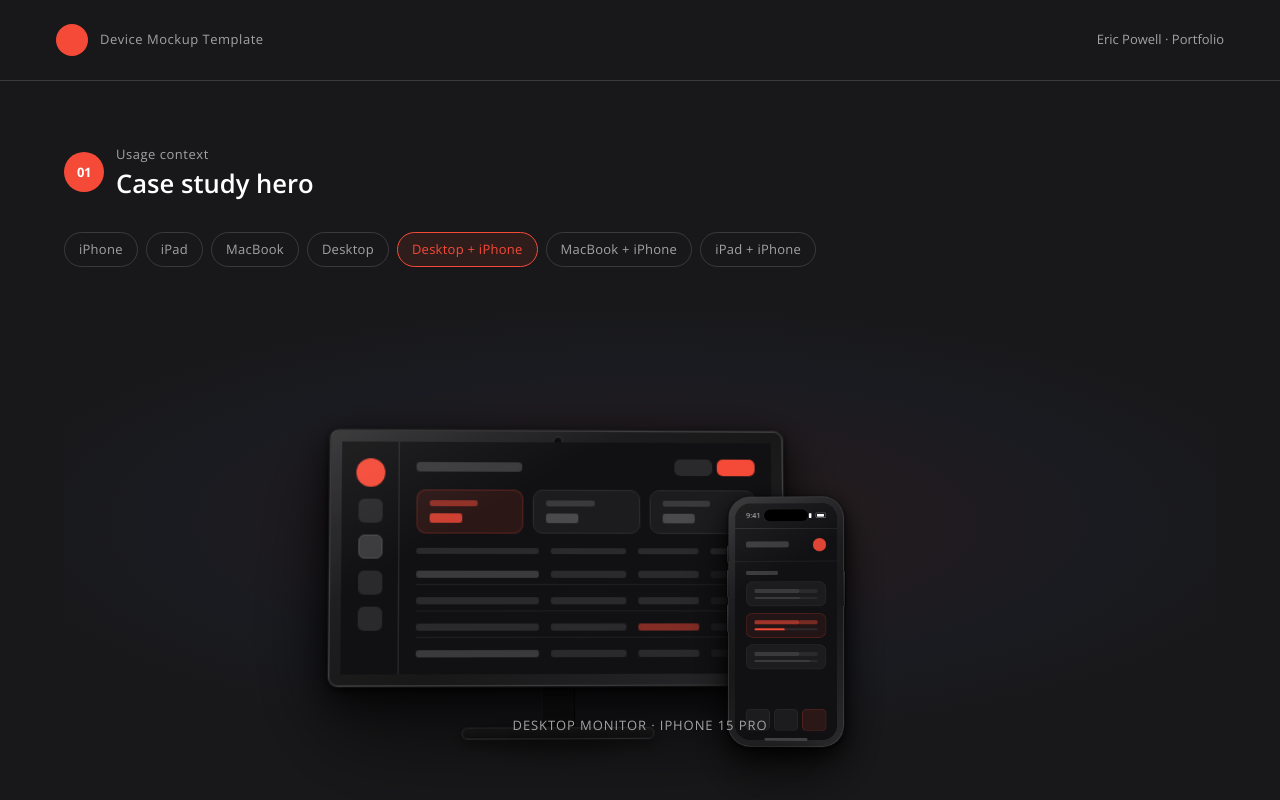
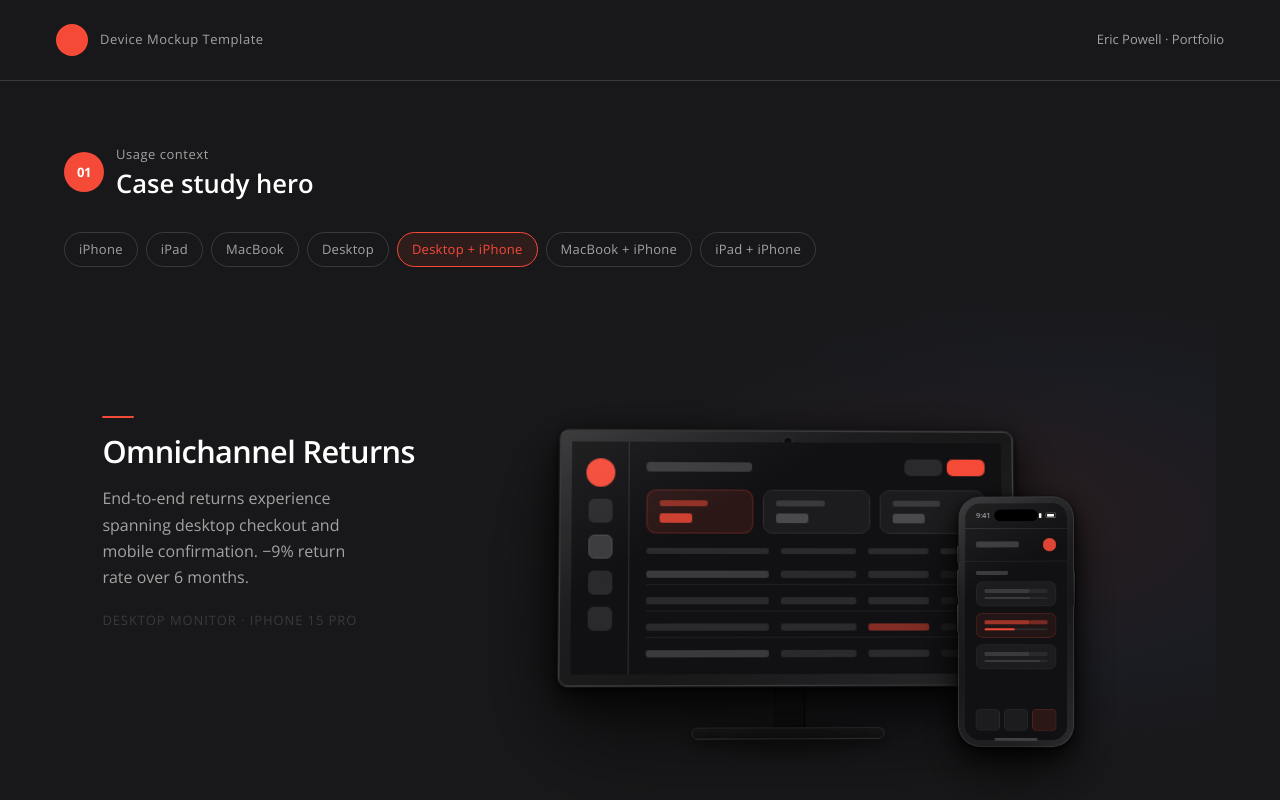
Before and after one commit to HelloEricPowellDesign/device-mockup-template, a React (Vite) app: page / in a window 1280 px wide. Shown: the top 800 px of the page. Built offline with nearby package versions, Linux system fonts and the light colour scheme; the HTML template or start-up script is replaced by a standard one.

Commit message:
prompt: 52

```diff
--- a/src/App.tsx
+++ b/src/App.tsx
@@ -4,16 +4,53 @@ import DeviceMockup, { DeviceType, DeviceSpec } from './components/DeviceMockup'
 type HeroOption = {
   label: string;
   spec: DeviceSpec;
+  title?: string;
+  description?: string;
 };
 
 const heroOptions: HeroOption[] = [
-  { label: 'iPhone',               spec: 'iphone' },
-  { label: 'iPad',                 spec: 'ipad' },
-  { label: 'MacBook',              spec: 'macbook' },
-  { label: 'Desktop',              spec: 'desktop' },
-  { label: 'Desktop + iPhone',     spec: ['desktop', 'iphone'] },
-  { label: 'MacBook + iPhone',     spec: ['macbook', 'iphone'] },
-  { label: 'iPad + iPhone',        spec: ['ipad', 'iphone'] },
+  {
+    label: 'iPhone',
+    spec: 'iphone',
+    title: 'Transit Companion',
+    description: 'A real-time transit app designed for commuters navigating complex urban networks. Focused on glanceability and one-handed use.',
+  },
+  {
+    label: 'iPad',
+    spec: 'ipad',
+    title: 'NSRL Form',
+    description: 'Operator intake tool for Nike Sport Research Lab. Streamlined a multi-step form flow into a single-session iPad experience.',
+  },
+  {
+    label: 'MacBook',
+    spec: 'macbook',
+    title: 'Analytics Platform',
+    description: 'A data exploration dashboard for performance marketers. Reduced time-to-insight from 40 minutes to under 5.',
+  },
+  {
+    label: 'Desktop',
+    spec: 'desktop',
+    title: 'Design System',
+    description: 'A token-based design system built for scale. Shipped across 6 product surfaces with a team of 14 engineers.',
+  },
+  {
+    label: 'Desktop + iPhone',
+    spec: ['desktop', 'iphone'],
+    title: 'Omnichannel Returns',
+    description: 'End-to-end returns experience spanning desktop checkout and mobile confirmation. −9% return rate over 6 months.',
+  },
+  {
+    label: 'MacBook + iPhone',
+    spec: ['macbook', 'iphone'],
+    title: 'Loyalty Platform',
+    description: 'Cross-device loyalty program redesign. Unified web and mobile touchpoints into a single coherent experience.',
+  },
+  {
+    label: 'iPad + iPhone',
+    spec: ['ipad', 'iphone'],
+    title: 'Field Operations',
+    description: 'Companion tools for field teams — iPad as primary workstation, iPhone for quick status checks and approvals.',
+  },
 ];
 
 const cardExamples: { label: string; sub: string; spec: DeviceSpec }[] = [
@@ -102,7 +139,12 @@ export default function App() {
 
           {/* Hero mockup — overflow visible so 3D rotation never clips */}
           <div style={{ overflow: 'visible' }}>
-            <DeviceMockup devices={active.spec} size="hero" />
+            <DeviceMockup
+              devices={active.spec}
+              size="hero"
+              title={active.title}
+              description={active.description}
+            />
           </div>
         </div>
       </section>
--- a/src/components/DeviceMockup.tsx
+++ b/src/components/DeviceMockup.tsx
@@ -7,6 +7,8 @@ export type DeviceSpec = DeviceType | [DeviceType, DeviceType];
 export interface DeviceMockupProps {
   devices: DeviceSpec;
   size: DisplaySize;
+  title?: string;       // shown top-left in hero layout
+  description?: string; // shown below title in hero layout
   className?: string;
 }
 
@@ -271,30 +273,57 @@ function ScaledDevice({ device, size, role, animClass, animDelay = '0s', zIndex
 /* ════════════════════════
    DeviceMockup — public API
    ════════════════════════ */
-export default function DeviceMockup({ devices, size, className = '' }: DeviceMockupProps) {
+export default function DeviceMockup({ devices, size, title, description, className = '' }: DeviceMockupProps) {
   const hero = size === 'hero';
+  const hasText = hero && (title || description);
+
   const isSingle = typeof devices === 'string';
-  const primaryType  = isSingle ? (devices as DeviceType) : devices[0];
+  const primaryType   = isSingle ? (devices as DeviceType) : devices[0];
   const secondaryType = isSingle ? null : devices[1];
 
-  const primaryScale    = getScale(primaryType, size, isSingle ? 'single' : 'primary');
+  const primaryScale     = getScale(primaryType, size, isSingle ? 'single' : 'primary');
   const primaryApparentW = NATURAL[primaryType].w * primaryScale;
 
-  // Horizontal nudge so primary sits slightly left and secondary overlaps right
+  // In single-column mode, nudge pairs left/right from center.
+  // In two-column mode, devices are centered within the right column (nudge = 0 base).
   const primaryNudge   = isSingle ? 0 : -Math.round(primaryApparentW * 0.18);
   const secondaryNudge = isSingle ? 0 :  Math.round(primaryApparentW * 0.32);
 
-  const containerH = hero
-    ? 'clamp(440px, 58vh, 580px)'
-    : size === 'card' ? '220px' : '220px';
+  const containerH = hero ? 'clamp(440px, 58vh, 580px)' : '220px';
 
-  const bloom = isSingle
-    ? `radial-gradient(ellipse 62% 58% at 50% 50%, rgba(245,74,56,0.09) 0%, rgba(80,100,200,0.05) 45%, #18181a 72%)`
-    : `radial-gradient(ellipse 80% 65% at 50% 50%, rgba(245,74,56,0.08) 0%, rgba(80,100,200,0.04) 50%, #18181a 75%)`;
+  const bloom = `radial-gradient(ellipse ${hasText ? '90% 80%' : '62% 58%'} at ${hasText ? '70%' : '50%'} 50%,
+    rgba(245,74,56,0.09) 0%,
+    rgba(80,100,200,0.05) 45%,
+    #18181a 72%)`;
 
-  const label = isSingle
+  const deviceLabel = isSingle
     ? DEVICE_LABELS[primaryType]
     : `${DEVICE_LABELS[primaryType]} · ${DEVICE_LABELS[secondaryType!]}`;
+
+  /* ── Device scene (shared between single-col and two-col) ── */
+  const DeviceScene = ({ column }: { column: boolean }) => (
+    <div style={{ position: 'relative', width: '100%', height: '100%' }}>
+      <ScaledDevice
+        device={primaryType}
+        size={size}
+        role={isSingle ? 'single' : 'primary'}
+        animClass="device-float"
+        nudgeX={column ? primaryNudge : primaryNudge}
+        zIndex={2}
+      />
+      {secondaryType && (
+        <ScaledDevice
+          device={secondaryType}
+          size={size}
+          role="secondary"
+          animClass="device-float-subtle"
+          animDelay="-3s"
+          nudgeX={column ? secondaryNudge : secondaryNudge}
+          zIndex={3}
+        />
+      )}
+    </div>
+  );
 
   return (
     <div
@@ -303,14 +332,12 @@ export default function DeviceMockup({ devices, size, className = '' }: DeviceMo
         position: 'relative',
         width: '100%',
         height: containerH,
-        // overflow VISIBLE on outer — devices must not clip during 3D rotation
-        overflow: 'visible',
+        overflow: 'visible', // never clip 3D rotation
       }}
     >
-      {/* Background / vignette layer — clipped to container shape */}
+      {/* Background bloom — always full-width, clipped to shape */}
       <div style={{
-        position: 'absolute',
-        inset: 0,
+        position: 'absolute', inset: 0,
         borderRadius: hero ? 0 : 'var(--radius-card)',
         overflow: 'hidden',
         background: bloom,
@@ -319,36 +346,83 @@ export default function DeviceMockup({ devices, size, className = '' }: DeviceMo
         {hero && (
           <div style={{
             position: 'absolute', inset: 0,
-            background: 'radial-gradient(ellipse 100% 100% at 50% 50%, transparent 42%, rgba(24,24,26,0.88) 100%)',
+            background: hasText
+              ? 'radial-gradient(ellipse 60% 100% at 100% 50%, transparent 30%, rgba(24,24,26,0.92) 80%)'
+              : 'radial-gradient(ellipse 100% 100% at 50% 50%, transparent 42%, rgba(24,24,26,0.88) 100%)',
           }} />
         )}
       </div>
 
-      {/* Device scene — sits above background, no clip */}
-      <div style={{ position: 'absolute', inset: 0, zIndex: 1 }}>
-        <ScaledDevice
-          device={primaryType}
-          size={size}
-          role={isSingle ? 'single' : 'primary'}
-          animClass="device-float"
-          nudgeX={primaryNudge}
-          zIndex={isSingle ? 2 : 2}
-        />
+      {hasText ? (
+        /* ── Two-column: text left · device right ── */
+        <div style={{ position: 'absolute', inset: 0, display: 'flex', zIndex: 1 }}>
 
-        {secondaryType && (
-          <ScaledDevice
-            device={secondaryType}
-            size={size}
-            role="secondary"
-            animClass="device-float-subtle"
-            animDelay="-3s"
-            nudgeX={secondaryNudge}
-            zIndex={3}
-          />
+          {/* Left: text */}
+          <div style={{
+            width: '40%',
+            flexShrink: 0,
+            display: 'flex',
+            flexDirection: 'column',
+            justifyContent: 'center',
+            padding: 'clamp(1.5rem, 3vw, 3rem) clamp(1.5rem, 3vw, 2.5rem)',
+            gap: '1rem',
+            zIndex: 5,
+          }}>
+            {/* Accent rule */}
+            <div style={{ width: 32, height: 2, borderRadius: 1, backgroundColor: 'var(--color-accent)', flexShrink: 0 }} />
+
+            {title && (
+              <h2 style={{
+                fontFamily: 'var(--font-display)',
+                fontSize: 'clamp(1.5rem, 2.4vw, 2.25rem)',
+                fontWeight: 600,
+                lineHeight: 1.15,
+                color: 'var(--color-ink)',
+                margin: 0,
+                letterSpacing: '-0.02em',
+              }}>
+                {title}
+              </h2>
             )}
+
+            {description && (
+              <p style={{
+                fontFamily: 'var(--font-body)',
+                fontSize: 'var(--text-body-sm)',
+                lineHeight: 1.65,
+                color: 'var(--color-muted)',
+                margin: 0,
+                maxWidth: '30ch',
+              }}>
+                {description}
+              </p>
+            )}
+
+            {/* Device label below description */}
+            <p style={{
+              fontFamily: 'var(--font-data)',
+              fontSize: 'var(--text-data)',
+              color: 'var(--color-rule)',
+              letterSpacing: '0.07em',
+              textTransform: 'uppercase',
+              margin: 0,
+              marginTop: '0.25rem',
+            }}>
+              {deviceLabel}
+            </p>
           </div>
 
-      {/* Label */}
+          {/* Right: device */}
+          <div style={{ flex: 1, position: 'relative' }}>
+            <DeviceScene column />
+          </div>
+        </div>
+      ) : (
+        /* ── Single-column: device centered ── */
+        <div style={{ position: 'absolute', inset: 0, zIndex: 1 }}>
+          <DeviceScene column={false} />
+
+          {/* Bottom label (no text column) */}
           {hero && (
             <div style={{
               position: 'absolute', bottom: '1.25rem', left: 0, right: 0,
@@ -360,7 +434,9 @@ export default function DeviceMockup({ devices, size, className = '' }: DeviceMo
               textTransform: 'uppercase',
               zIndex: 10,
             }}>
-          {label}
+              {deviceLabel}
+            </div>
+          )}
         </div>
       )}
     </div>
```
Lines whose indentation alone changed are shown as unchanged.
